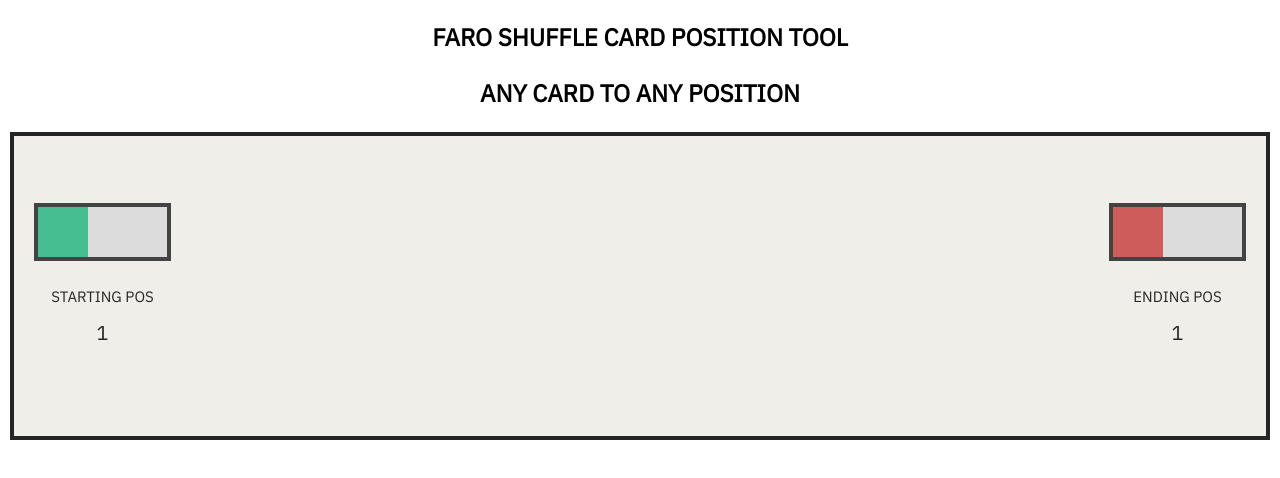
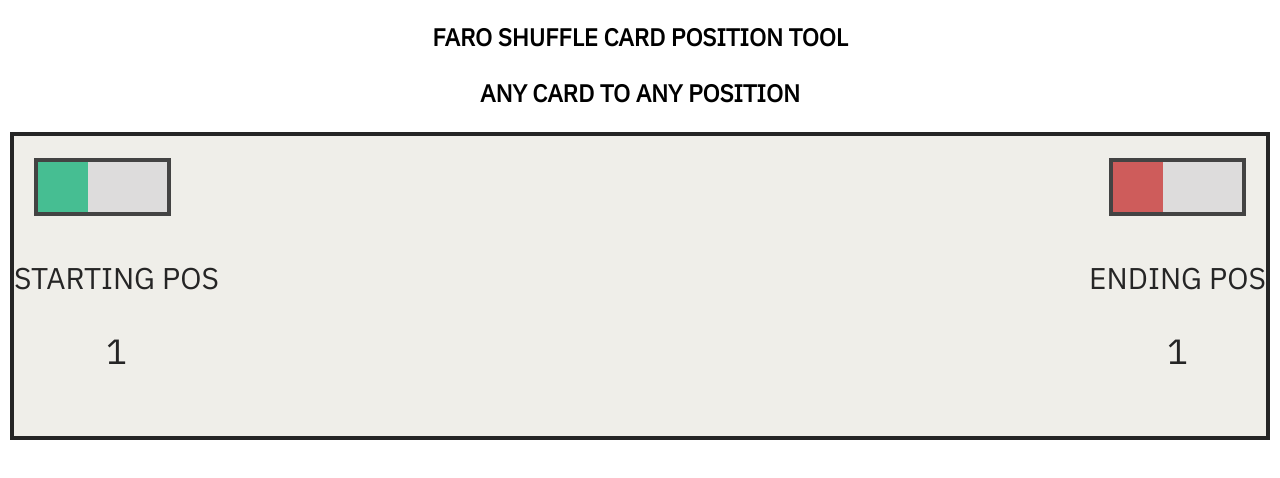
Before and after one commit to FaroShuffleWhileCoding/faro-shuffle-tool, a plain HTML site: page index.html in a window 1280 px wide. Drawn offline with Linux system fonts and the light colour scheme; a web font is replaced by a local one.

Commit message:
Update style.css

```diff
--- a/style.css
+++ b/style.css
@@ -31,7 +31,7 @@ h2 {
 
 #txt-starting,
 #txt-wanted {
-  font-size: 20px;
+  font-size: 35px;
   text-align: center;
   position: relative;
   top: -20px;
@@ -39,7 +39,7 @@ h2 {
 
 #starting-text,
 #ending-text {
-  font-size: 15px;
+  font-size: 30px;
   text-align: center;
   position: relative;
   top: -10px;
```
